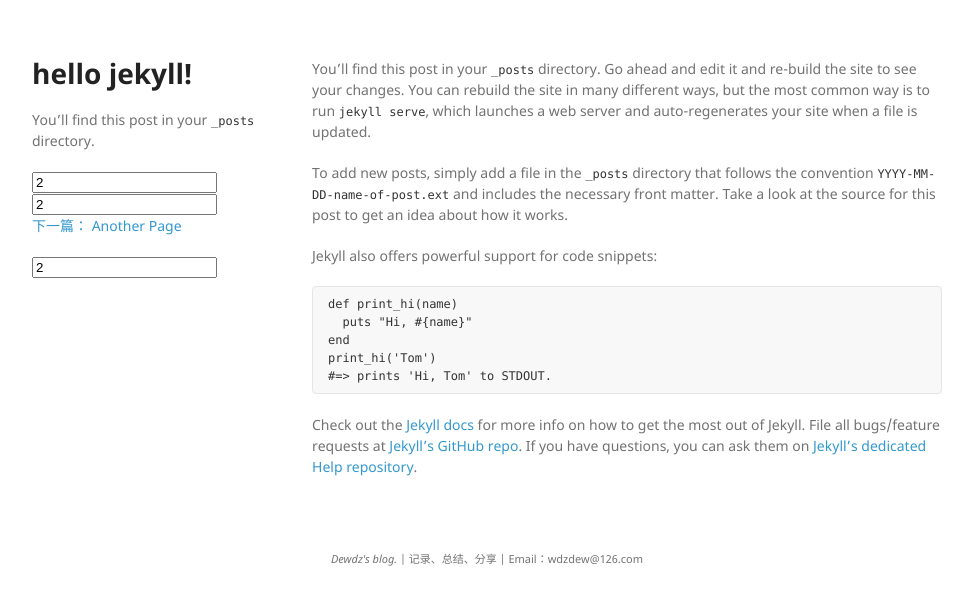
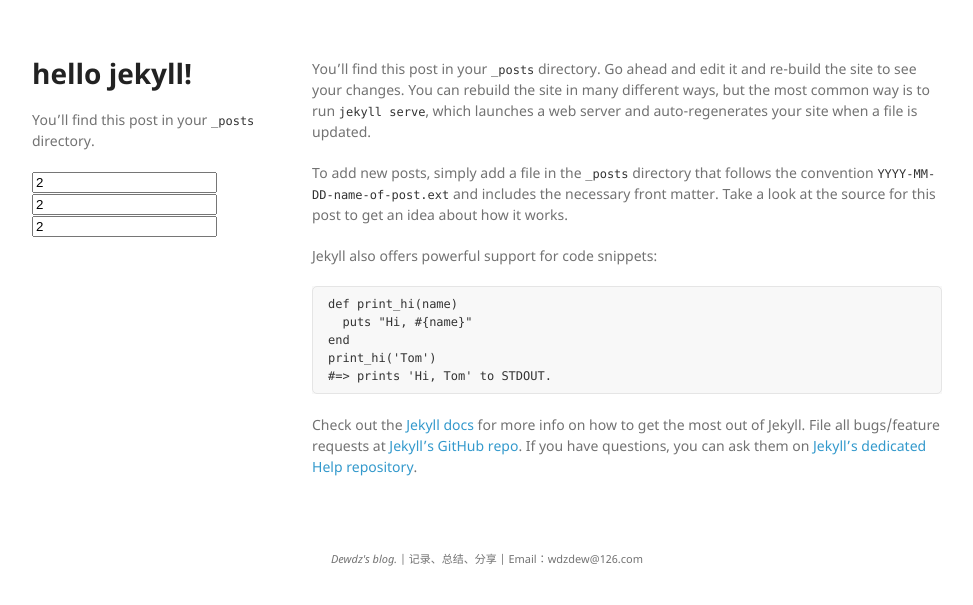
Before and after one commit to dewdz/dewdz.github.io, a Jekyll site: the page built from _posts/2016-12-25-welcome-to-jekyll.md, in a window 1280 px wide. Shown: the top 605 px of the page, without its empty margins (153-1126 px from the left). Built offline with Jekyll 4.4.1, drawn with Linux system fonts in a browser that asks for light colours.

Commit message:
test....

```diff
--- a/_layouts/post.html
+++ b/_layouts/post.html
@@ -30,7 +30,7 @@
 					{% capture nextPostIndex %}{{ forloop.index | plus:1 }}{% endcapture %}
 				{% endif %}
 				<input id="{{forloop.index}}" value="{{ nextPostIndex }}"/>
-				{% if forloop.index == 2 %}
+				{% if forloop.index == nextPostIndex %}
 					<p><a href="{{ post.url }}">下一篇： {{ post.title }}</a></p>
 				{% endif %}
 
```
